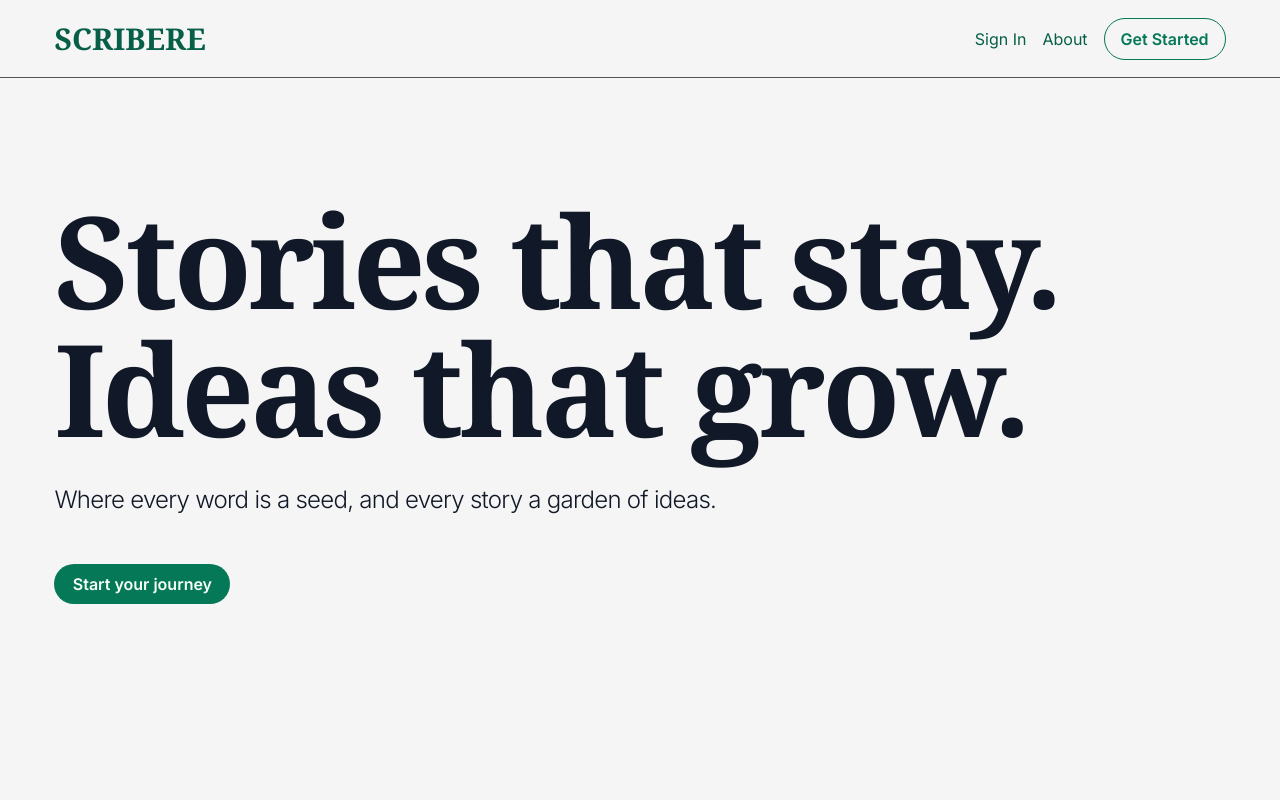
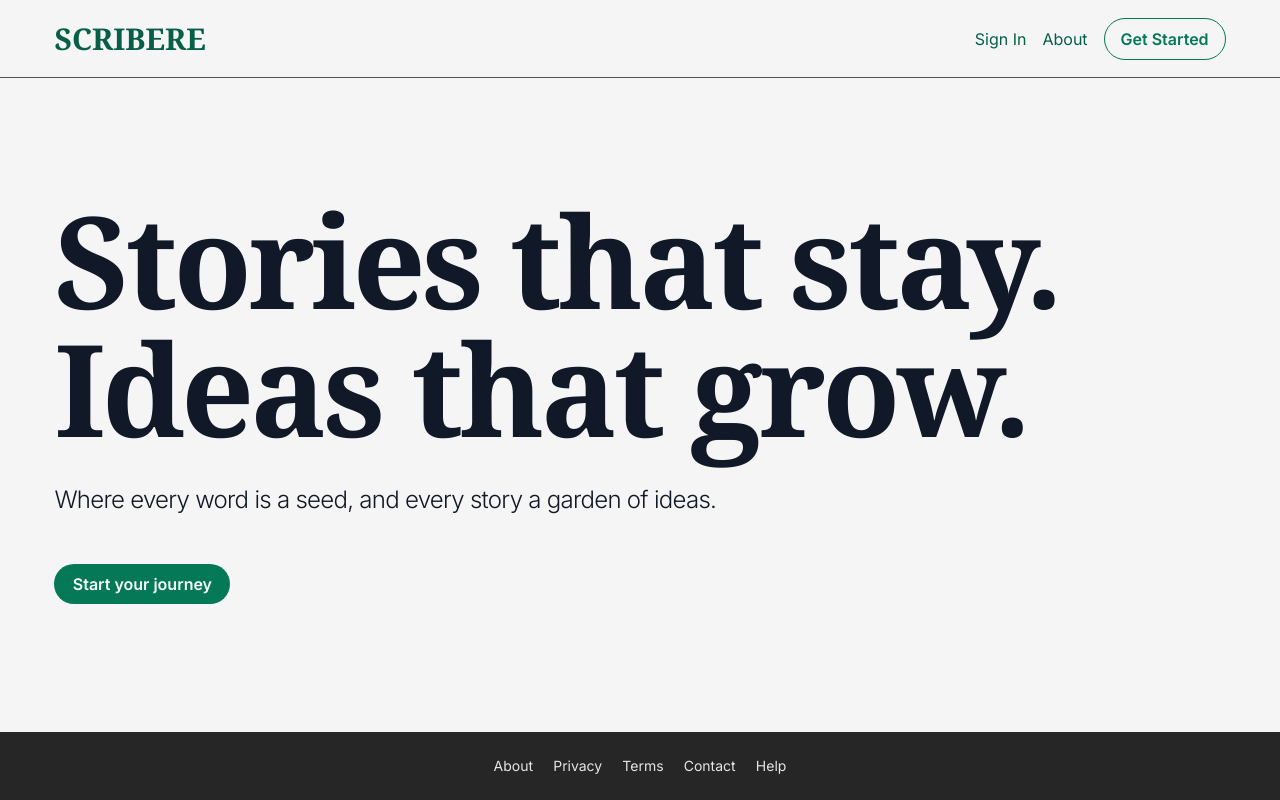
Before and after one commit to FredericFouche/Scribere-releases, an Angular app in the folder frontend/scribere/: page / in a window 1280 px wide. Built offline with nearby package versions, Linux system fonts and the light colour scheme; a web font is replaced by a local one.

Commit message:
feat: add footer component and update landing page layout
- Added new footer component with styles, template, spec, and logic
- Updated layout and landing page components to integrate footer
- Improved navbar and global styles

```diff
--- a/frontend/scribere/src/app/layout/layout.component.html
+++ b/frontend/scribere/src/app/layout/layout.component.html
@@ -1,2 +1,3 @@
 <app-navbar />
 <router-outlet></router-outlet>
+<app-footer />
--- a/frontend/scribere/src/app/layout/layout.component.ts
+++ b/frontend/scribere/src/app/layout/layout.component.ts
@@ -1,12 +1,14 @@
 import { Component } from '@angular/core';
 import { NavbarComponent } from '../shared/navbar/navbar.component';
 import { RouterOutlet } from '@angular/router';
+import { FooterComponent } from '../shared/footer/footer.component';
 
 @Component({
   selector: 'app-layout',
   imports: [
     NavbarComponent,
-    RouterOutlet
+    RouterOutlet,
+    FooterComponent
   ],
   templateUrl: './layout.component.html',
   styleUrl: './layout.component.css'
--- a/frontend/scribere/src/app/pages/landing-page/landing-page.component.html
+++ b/frontend/scribere/src/app/pages/landing-page/landing-page.component.html
@@ -1,5 +1,5 @@
 <main>
-  <div class="landing-page pb-24 md:pb-60 xl:pb-0">
+  <div class="landing-page pb-0 md:pb-40 xl:pb-0">
     <p
       class="catch-phrase padding-vertical text-7xl xs:text-8xl md:text-9xl mb-8"
     >
--- /dev/null
+++ b/frontend/scribere/src/app/shared/footer/footer.component.html
@@ -0,0 +1,21 @@
+<section>
+  <footer
+    class="footer bg-neutral-800 py-6 padding-vertical absolute bottom-0 w-full"
+  >
+    <div
+      class="gap-x-4 md:gap-x-2 flex flex-row md:justify-between md:items-center md:w-1/4 mx-auto text-sm"
+    >
+      <a href="/about" class="text-neutral-200 hover:text-neutral-50">About</a>
+      <a href="/privacy" class="text-neutral-200 hover:text-neutral-50"
+        >Privacy</a
+      >
+      <a href="/terms" class="text-neutral-200 hover:text-neutral-50">Terms</a>
+      <a
+        href="/contact"
+        class="text-neutral-200 hover:text-neutral-50 hidden md:block"
+        >Contact</a
+      >
+      <a href="/help" class="text-neutral-200 hover:text-neutral-50">Help</a>
+    </div>
+  </footer>
+</section>
--- a/frontend/scribere/src/app/shared/navbar/navbar.component.html
+++ b/frontend/scribere/src/app/shared/navbar/navbar.component.html
@@ -4,30 +4,22 @@
   <div class="flex items-center">
     <a
       routerLink="/"
-      class="flex items-center cursor-pointer hover:text-primary-800 transition-colors duration-150 ease-in-out group"
+      class="flex items-center transition-colors group hover:no-underline"
     >
       <h1
-        class="group-hover:text-primary-800 transition-colors duration-150 ease-in-out"
+        class="group-hover:text-primary-900 transition-colors duration-150 ease-in-out"
       >
         Scribere<span
-          class="blinking-underscore group-hover:text-primary-800 transition-colors duration-150 ease-in-out"
+          class="blinking-underscore group-hover:text-primary-900 transition-colors duration-150 ease-in-out"
           >_</span
         >
       </h1>
     </a>
   </div>
   <div class="flex items-center space-x-4">
-    <a
-      routerLink="/signin"
-      class="text-primary-800 hover:text-primary-900 hover:underline transition-colors duration-150 ease-in-out cursor-pointer hidden xs:block"
-      >Sign In</a
-    >
-    <a
-      routerLink="/about"
-      class="text-primary-800 hover:text-primary-900 hover:underline transition-colors duration-150 ease-in-out cursor-pointer hidden md:block"
-      >About</a
-    >
-    <a routerLink="/" class="btn-ghost">Get Started</a>
+    <a routerLink="/signin" class="hidden xs:block">Sign In</a>
+    <a routerLink="/about" class="hidden md:block">About</a>
+    <a routerLink="/" class="btn-ghost hover:no-underline">Get Started</a>
   </div>
 </nav>
 
--- a/frontend/scribere/src/styles.css
+++ b/frontend/scribere/src/styles.css
@@ -281,6 +281,10 @@
     line-height: (clamp(0.9, 1vw, 1.1));
   }
 
+  a {
+    @apply text-primary-800 hover:text-primary-900 hover:underline transition duration-150 ease-in-out cursor-pointer underline-offset-2;
+  }
+
   button {
     @apply bg-primary-700 hover:bg-primary-800 text-surface-50 font-semibold px-4 py-2 rounded-4xl focus:outline-none focus:ring focus:ring-primary-300 cursor-pointer transition duration-300 ease-in-out;
   }
@@ -292,7 +296,6 @@
 
 .blinking-underscore {
   display: inline-block;
-  color: var(--color-primary-700);
   animation: blink 1s steps(1, start) 20;
 }
 
```
Also changed, not shown: frontend/scribere/src/app/shared/footer/footer.component.ts (added, +11 -0 lines), frontend/scribere/src/app/shared/footer/footer.component.css (added), 1 other file (tests, documents, lock files or other folders).
